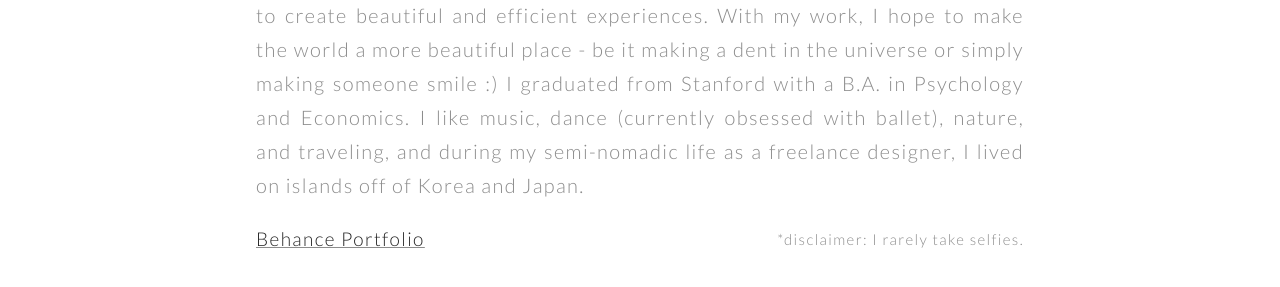
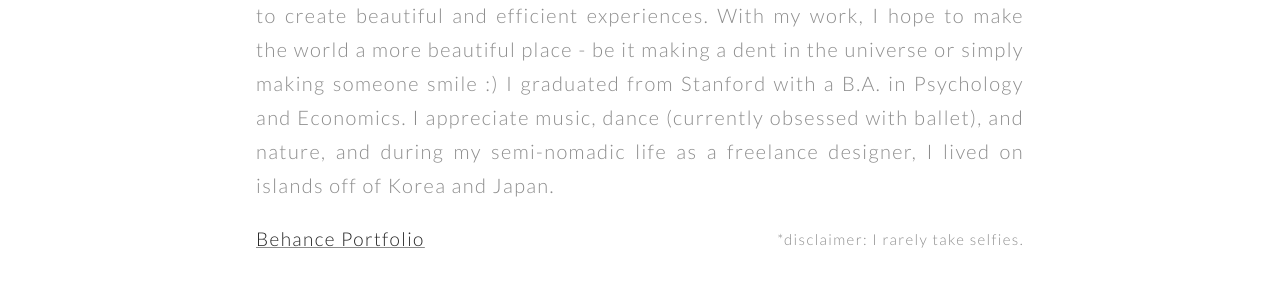
Before and after one commit to bkwon0402/bkwon0402.github.io, a Jekyll site: the page about.html, which Jekyll copies as it is, in a window 1280 px wide. Shown: the part 370-657 px from the top of the page. Built offline with Jekyll 4.4.1, drawn with Linux system fonts in a browser that asks for light colours; some of the changed text lies outside the part shown.

Commit message:
Update about.html

```diff
--- a/about.html
+++ b/about.html
@@ -72,7 +72,7 @@
 <div class="say">
 <div class="selfie2"><img src="/images/selfie.png"></div>
 <div class="aboutme">Once I was a psychology researcher, a storyteller, a marketer.... nowadays, I use the skills I learned - skills to understand and engage people - as a designer to create beautiful and efficient experiences.
-	With my work, I hope to make the world a more beautiful place - be it making a dent in the universe or simply making someone smile :) I graduated from Stanford with a B.A. in Psychology and Economics. I like music, dance (currently obsessed with ballet), nature, and traveling, and during my semi-nomadic life as a freelance designer, I lived on islands off of Korea and Japan.
+	With my work, I hope to make the world a more beautiful place - be it making a dent in the universe or simply making someone smile :) I graduated from Stanford with a B.A. in Psychology and Economics. I appreciate music, dance (currently obsessed with ballet), and nature, and during my semi-nomadic life as a freelance designer, I lived on islands off of Korea and Japan.
 <div class="clearfix">
 	<p class="disclaimer">*disclaimer: I rarely take selfies.</p>
 
```
